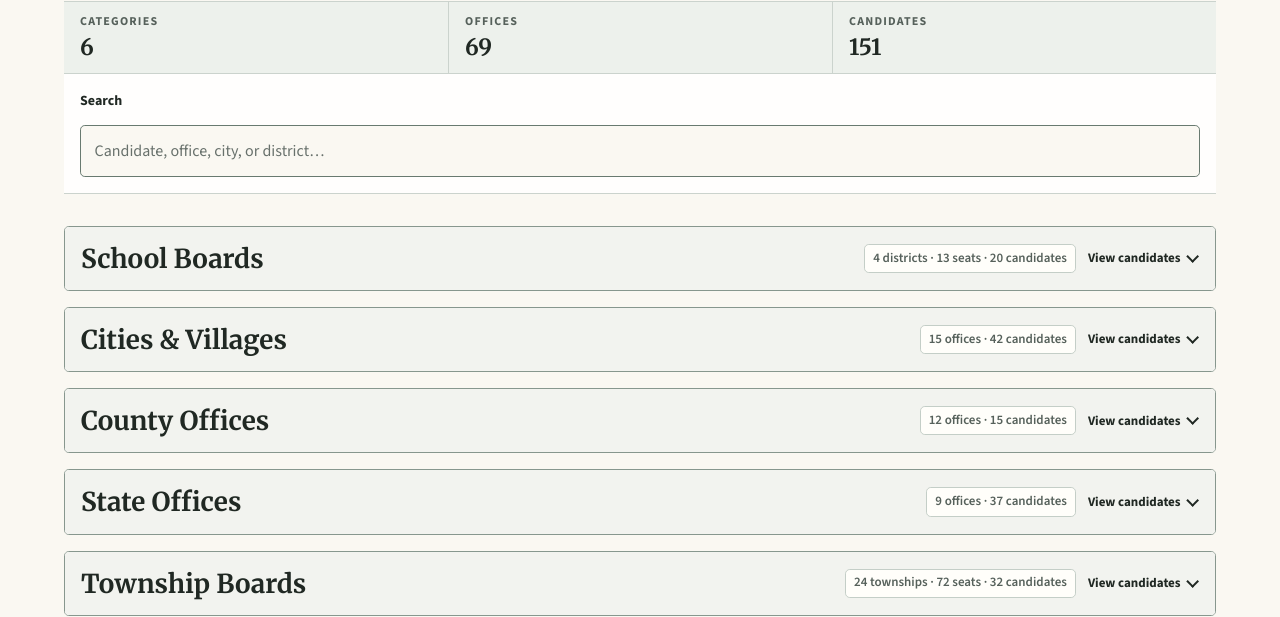
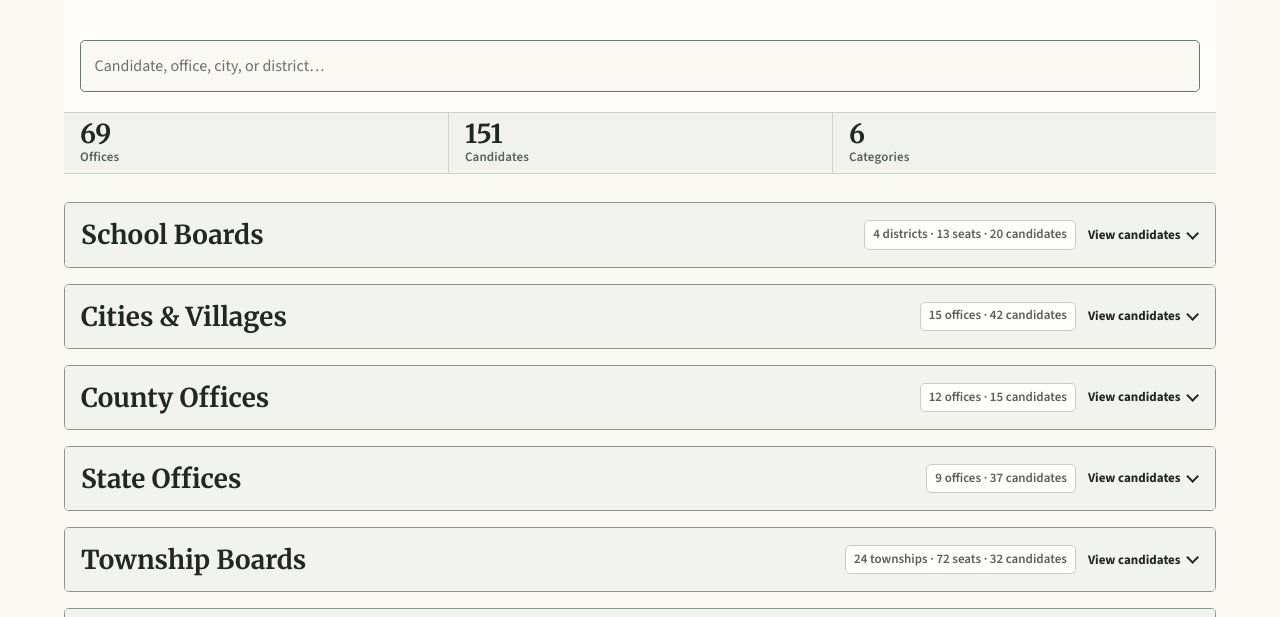
Before and after one commit to quattromani/local-civic-reference, a website with bundled scripts: page public/index.html in a window 1280 px wide. Shown: the part 733-1350 px from the top of the page. Built offline with nearby package versions, Linux system fonts and the light colour scheme.

Commit message:
Unify candidate directory utility

```diff
--- a/public/build-manifest.json
+++ b/public/build-manifest.json
@@ -2,7 +2,7 @@
   "schemaVersion": "4.0.0",
   "contentSchemaVersion": "1.0.0",
   "canonicalDatasetSha256": "69f88d875e9b4db462392eb2bae70de07fdd1698151f039722d1a9586c7f0079",
-  "contentSha256": "31cc8dc2e51315c3ddb57b4941c695f7b411a79de80d2e5f395f98e8924d989d",
+  "contentSha256": "94d73cb6320b261fafa8a8ef7ae05b8656fdf2f584bebf9789932874ae5e5ec8",
   "publishedDirectorySha256": "c7ff8c1ad6181f320d616cd53c034ae54afee663eadab7fd382d3785455654c1",
   "publicationTarget": "GitHub Pages /public"
 }
--- a/public/data/site-content.json
+++ b/public/data/site-content.json
@@ -36,7 +36,7 @@
   },
   "directory": {
     "heading": "Candidate Directory",
-    "searchLabel": "Search",
+    "searchLabel": "Search the directory",
     "searchPlaceholder": "Candidate, office, city, or district…",
     "suggestionsLabel": "Directory suggestions",
     "initialStatus": "Preparing candidate listings…",
--- a/public/index.html
+++ b/public/index.html
@@ -43,28 +43,13 @@
 
     <section id="candidate-directory" aria-labelledby="directory-heading" tabindex="-1">
       <div class="container">
-        <div class="section-heading">
-          <h2 id="directory-heading">Candidate Directory</h2>
-        </div>
-
         <div class="directory-tools">
-          <dl class="directory-stats" aria-label="Directory summary">
-            <div class="directory-stat">
-              <dt>Categories</dt>
-              <dd data-directory-category-count>—</dd>
-            </div>
-            <div class="directory-stat">
-              <dt>Offices</dt>
-              <dd data-directory-office-count>—</dd>
-            </div>
-            <div class="directory-stat">
-              <dt>Candidates</dt>
-              <dd data-directory-candidate-count>—</dd>
-            </div>
-          </dl>
+          <div class="section-heading directory-utility-heading">
+            <h2 id="directory-heading">Candidate Directory</h2>
+          </div>
 
           <div class="directory-search">
-            <label for="directory-search">Search</label>
+            <label class="visually-hidden" for="directory-search">Search the directory</label>
             <div class="search-control">
               <div class="typeahead" id="directory-typeahead">
                 <input
@@ -90,6 +75,21 @@
               <button class="search-clear" id="directory-search-clear" type="button" hidden>Clear</button>
             </div>
           </div>
+
+          <ul class="directory-stats" aria-label="Directory summary">
+            <li class="directory-stat">
+              <span class="directory-stat-number" data-directory-office-count>—</span>
+              <span class="directory-stat-label">Offices</span>
+            </li>
+            <li class="directory-stat">
+              <span class="directory-stat-number" data-directory-candidate-count>—</span>
+              <span class="directory-stat-label">Candidates</span>
+            </li>
+            <li class="directory-stat">
+              <span class="directory-stat-number" data-directory-category-count>—</span>
+              <span class="directory-stat-label">Categories</span>
+            </li>
+          </ul>
         </div>
 
         <noscript>
--- a/public/styles/directory.css
+++ b/public/styles/directory.css
@@ -3,47 +3,65 @@
     }
 
 .directory-tools {
-      margin-bottom: var(--space-5);
-      border-block: 1px solid var(--rule);
+      margin-bottom: 1.75rem;
+      border-bottom: 1px solid var(--rule);
       background: var(--surface);
+    }
+
+.directory-utility-heading {
+      max-width: none;
+      margin: 0;
+      padding: var(--space-4) var(--space-3) 0;
+    }
+
+.directory-search {
+      padding: var(--space-3) var(--space-3) 1.25rem;
     }
 
 .directory-stats {
       display: grid;
       grid-template-columns: repeat(3, minmax(0, 1fr));
       margin: 0;
-      border-bottom: 1px solid var(--rule);
-      background: var(--sage-field);
+      padding: 0;
+      border-top: 1px solid var(--rule);
+      background: var(--surface-muted);
+      list-style: none;
     }
 
 .directory-stat {
-      padding: var(--space-2) var(--space-3);
+      display: flex;
+      min-width: 0;
+      min-height: 3.75rem;
+      flex-direction: column;
+      gap: 0.125rem;
+      align-items: flex-start;
+      justify-content: center;
+      padding: 0.5rem var(--space-3);
     }
 
 .directory-stat + .directory-stat {
       border-left: 1px solid var(--rule);
     }
 
-.directory-stat dt {
+.directory-stat-label {
+      display: block;
+      min-width: 0;
       color: var(--ink-soft);
-      font-size: var(--text-label);
-      font-weight: 700;
-      letter-spacing: var(--tracking-label);
-      line-height: 1.35;
-      text-transform: uppercase;
+      font-family: var(--body-font);
+      font-size: var(--text-meta);
+      font-weight: 600;
+      letter-spacing: 0.01em;
+      line-height: 1.25;
+      white-space: nowrap;
     }
 
-.directory-stat dd {
-      margin: 0.22rem 0 0;
+.directory-stat-number {
       color: var(--ink);
       font-family: var(--heading-font);
-      font-size: clamp(1.15rem, 2.5vw, 1.4rem);
+      font-size: clamp(1.35rem, 2.5vw, 1.625rem);
       font-weight: 700;
-      line-height: 1.2;
-    }
-
-.directory-search {
-      padding: var(--space-3);
+      line-height: 1;
+      white-space: nowrap;
     }
 
 .directory-search label {
@@ -51,6 +69,23 @@
       margin-bottom: var(--space-2);
       font-size: var(--text-small);
       font-weight: 700;
+    }
+
+@media (max-width: 30rem) {
+      .directory-stat {
+        min-height: 3.5rem;
+        gap: 0.12rem;
+        padding-inline: 0.375rem;
+      }
+
+      .directory-stat-label {
+        font-size: var(--text-label);
+        letter-spacing: 0;
+      }
+
+      .directory-stat-number {
+        font-size: 1.2rem;
+      }
     }
 
 .search-control {
--- a/public/styles/layout.css
+++ b/public/styles/layout.css
@@ -67,7 +67,6 @@
 
 .hero {
       padding-block: clamp(3rem, 6vw, 4.75rem);
-      border-bottom: 1px solid var(--rule);
       background:
         linear-gradient(90deg, transparent 0, transparent calc(100% - 1px), rgba(36, 77, 70, 0.065) calc(100% - 1px)),
         var(--paper);
--- a/src/content/site-content.json
+++ b/src/content/site-content.json
@@ -27,7 +27,7 @@
   },
   "directory": {
     "heading": "Candidate Directory",
-    "searchLabel": "Search",
+    "searchLabel": "Search the directory",
     "searchPlaceholder": "Candidate, office, city, or district…",
     "suggestionsLabel": "Directory suggestions",
     "initialStatus": "Preparing candidate listings…",
--- a/src/site/styles/directory.css
+++ b/src/site/styles/directory.css
@@ -3,47 +3,65 @@
     }
 
 .directory-tools {
-      margin-bottom: var(--space-5);
-      border-block: 1px solid var(--rule);
+      margin-bottom: 1.75rem;
+      border-bottom: 1px solid var(--rule);
       background: var(--surface);
+    }
+
+.directory-utility-heading {
+      max-width: none;
+      margin: 0;
+      padding: var(--space-4) var(--space-3) 0;
+    }
+
+.directory-search {
+      padding: var(--space-3) var(--space-3) 1.25rem;
     }
 
 .directory-stats {
       display: grid;
       grid-template-columns: repeat(3, minmax(0, 1fr));
       margin: 0;
-      border-bottom: 1px solid var(--rule);
-      background: var(--sage-field);
+      padding: 0;
+      border-top: 1px solid var(--rule);
+      background: var(--surface-muted);
+      list-style: none;
     }
 
 .directory-stat {
-      padding: var(--space-2) var(--space-3);
+      display: flex;
+      min-width: 0;
+      min-height: 3.75rem;
+      flex-direction: column;
+      gap: 0.125rem;
+      align-items: flex-start;
+      justify-content: center;
+      padding: 0.5rem var(--space-3);
     }
 
 .directory-stat + .directory-stat {
       border-left: 1px solid var(--rule);
     }
 
-.directory-stat dt {
+.directory-stat-label {
+      display: block;
+      min-width: 0;
       color: var(--ink-soft);
-      font-size: var(--text-label);
-      font-weight: 700;
-      letter-spacing: var(--tracking-label);
-      line-height: 1.35;
-      text-transform: uppercase;
+      font-family: var(--body-font);
+      font-size: var(--text-meta);
+      font-weight: 600;
+      letter-spacing: 0.01em;
+      line-height: 1.25;
+      white-space: nowrap;
     }
 
-.directory-stat dd {
-      margin: 0.22rem 0 0;
+.directory-stat-number {
       color: var(--ink);
       font-family: var(--heading-font);
-      font-size: clamp(1.15rem, 2.5vw, 1.4rem);
+      font-size: clamp(1.35rem, 2.5vw, 1.625rem);
       font-weight: 700;
-      line-height: 1.2;
-    }
-
-.directory-search {
-      padding: var(--space-3);
+      line-height: 1;
+      white-space: nowrap;
     }
 
 .directory-search label {
@@ -51,6 +69,23 @@
       margin-bottom: var(--space-2);
       font-size: var(--text-small);
       font-weight: 700;
+    }
+
+@media (max-width: 30rem) {
+      .directory-stat {
+        min-height: 3.5rem;
+        gap: 0.12rem;
+        padding-inline: 0.375rem;
+      }
+
+      .directory-stat-label {
+        font-size: var(--text-label);
+        letter-spacing: 0;
+      }
+
+      .directory-stat-number {
+        font-size: 1.2rem;
+      }
     }
 
 .search-control {
--- a/src/site/styles/layout.css
+++ b/src/site/styles/layout.css
@@ -67,7 +67,6 @@
 
 .hero {
       padding-block: clamp(3rem, 6vw, 4.75rem);
-      border-bottom: 1px solid var(--rule);
       background:
         linear-gradient(90deg, transparent 0, transparent calc(100% - 1px), rgba(36, 77, 70, 0.065) calc(100% - 1px)),
         var(--paper);
```
Also changed, not shown: project-docs/DECISIONS.md (+1 -1 lines), project-docs/PROJECT-READINESS.md (+12 -13 lines), scripts/test-accessibility.mjs (+5 -3 lines), src/site/index.template.html (+19 -19 lines), README.md, project-docs/CHANGELOG.md.
